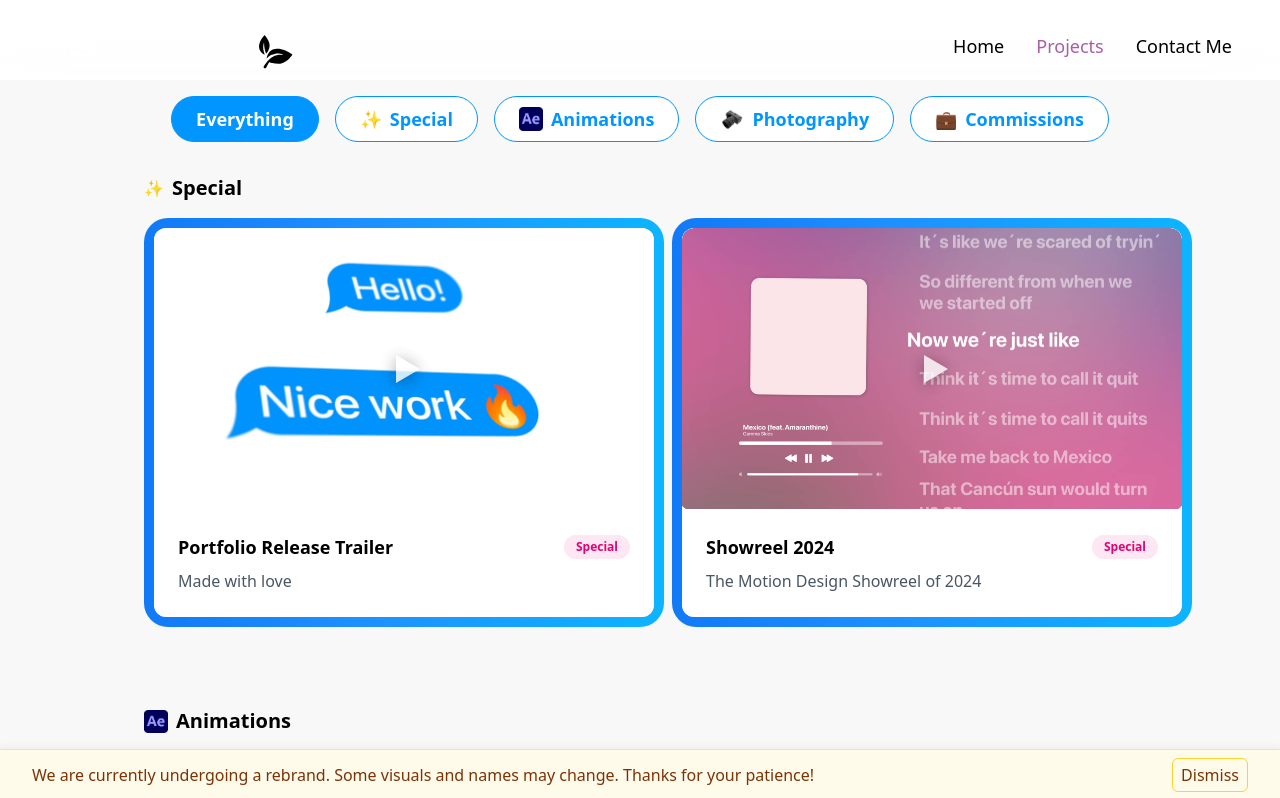
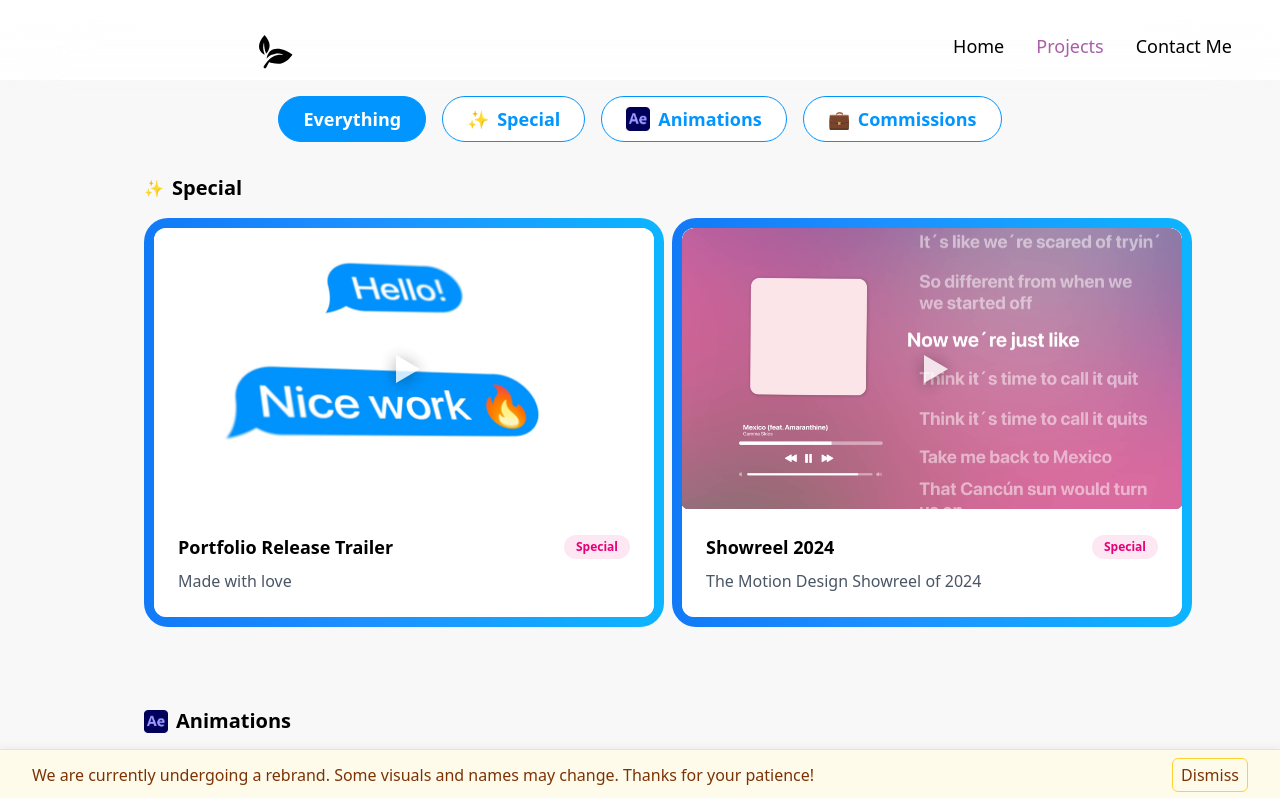
Before and after one commit to Snupai/heymiizu-fm-site, a Next.js app: page /projects in a window 1280 px wide. Shown: the top 798 px of the page. Built offline with nearby package versions, Linux system fonts and the light colour scheme.

Commit message:
removed photography

```diff
--- a/public/data/projectsData.json
+++ b/public/data/projectsData.json
@@ -191,55 +191,6 @@
     ]
   },
   {
-    "name": "Photography",
-    "description": "Photos I made",
-    "icon": "fx3-camera",
-    "projects": [
-      {
-        "title": "Kinoblick",
-        "description": "Wintervacation 2023",
-        "media": { "src": "/projects/photography/Kinoblick.jpg" },
-        "aspect": "3:4"
-      },
-      {
-        "title": "Hotel",
-        "description": "Thailand 2024",
-        "media": { "src": "/projects/photography/hotel.jpg" },
-        "aspect": "3:4"
-      },
-      {
-        "title": "FX30",
-        "description": "Thailand 2024",
-        "media": { "src": "/projects/photography/fx30.jpg" },
-        "aspect": "3:4"
-      },
-      {
-        "title": "The Cabin",
-        "description": "Wintervacation 2025",
-        "media": { "src": "/projects/photography/superior.jpg" },
-        "aspect": "3:4"
-      },
-      {
-        "title": "Mountain Lift",
-        "description": "Wintervacation 2025",
-        "media": { "src": "/projects/photography/Ski_.jpg" },
-        "aspect": "3:4"
-      },
-      {
-        "title": "Peak",
-        "description": "Wintervacation 2025",
-        "media": { "src": "/projects/photography/Mountain.jpg" },
-        "aspect": "3:4"
-      },
-      {
-        "title": "Comfort",
-        "description": "Wintervacation 2025",
-        "media": { "src": "/projects/photography/house_at_night.jpg" },
-        "aspect": "3:4"
-      }
-    ]
-  },
-  {
     "name": "Commissions",
     "description": "Commissioned projects",
     "icon": "💼",
--- a/src/app/HomeSimple.tsx
+++ b/src/app/HomeSimple.tsx
@@ -34,23 +34,23 @@ export default function HomeSimple() {
               </Link>
             </div>
           </div>
-          {/* Photography Card */}
+          {/* Commissions Card (renamed from Photography) */}
           <div className="bg-[#ffffff] rounded-2xl overflow-hidden shadow-lg flex flex-col">
             <div className="relative h-40 w-full">
               <Image
                 src="/fx3.png"
-                alt="Photography"
+                alt="Commissions"
                 fill
                 className="object-contain"
               />
             </div>
             <div className="p-4 flex flex-col flex-1">
-              <h3 className="text-lg font-bold mb-1">Photography</h3>
+              <h3 className="text-lg font-bold mb-1">Commissions</h3>
               <p className="text-gray-600 mb-2 flex-1 text-sm">
-                Photos I made
+                Commissioned projects
               </p>
               <Link
-                href="/projects?category=photography"
+                href="/projects?category=commissions"
                 className="inline-block bg-[#0095FF] text-white px-4 py-1 rounded-full text-xs hover:bg-[#0077CC] transition-colors text-center"
               >
                 See
--- a/src/app/page.tsx
+++ b/src/app/page.tsx
@@ -241,7 +241,7 @@ export default function HomePage() {
               </div>
             </motion.div>
 
-            {/* Photography Card */}
+            {/* Commissions Card (renamed from Photography) */}
             <motion.div
               className="bg-[#ffffff] rounded-2xl overflow-hidden shadow-lg hover:shadow-xl transition-shadow duration-300"
               initial={{ opacity: 0, y: 50 }}
@@ -252,19 +252,19 @@ export default function HomePage() {
               <div className="p-8">
                 <div className="relative h-64 w-full">
                   <Image
-                    src="/fx3.png"
-                    alt="Photography"
+                    src="/Commissions-card.png"
+                    alt="Commissions"
                     fill
                     className="object-contain"
                   />
                 </div>
                 <div className="mt-8">
-                  <h3 className="text-2xl font-bold mb-3">Photography</h3>
+                  <h3 className="text-2xl font-bold mb-3">Commissions</h3>
                   <p className="text-gray-600 mb-6">
-                    Photos I made
+                    Commissioned projects
                   </p>
                   <Link
-                    href="/projects?category=photography"
+                    href="/projects?category=commissions"
                     className="inline-block bg-[#0095FF] text-white px-6 py-2 rounded-full text-sm hover:bg-[#0077CC] transition-colors"
                   >
                     See
--- a/src/app/projects/ProjectsSimple.tsx
+++ b/src/app/projects/ProjectsSimple.tsx
@@ -381,14 +381,7 @@ export const ProjectCard = memo(function ProjectCard({
               project.title
             )}
           </span>
-          <span className="ml-auto px-3 py-1 rounded-full bg-pink-100 text-pink-600 text-xs font-semibold flex items-center gap-1">
-            {categoryName === "Photography" && (
-              <span className="inline-block w-4 h-4 mr-1">
-                <svg viewBox="0 0 24 24" fill="currentColor" className="w-4 h-4"><path d="M12 7a5 5 0 100 10 5 5 0 000-10zm0-5a1 1 0 01.993.883L13 3v1h2.382a1 1 0 01.894.553l.724 1.447 1.447.724A1 1 0 0120 7.618V10h1a1 1 0 01.993.883L22 11v2a1 1 0 01-.883.993L21 14h-1v2.382a1 1 0 01-.553.894l-1.447.724-.724 1.447A1 1 0 0116.382 20H14v1a1 1 0 01-.883.993L13 22h-2a1 1 0 01-.993-.883L10 21v-1H7.618a1 1 0 01-.894-.553l-.724-1.447-1.447-.724A1 1 0 014 16.382V14H3a1 1 0 01-.993-.883L2 13v-2a1 1 0 01.883-.993L3 10h1V7.618a1 1 0 01.553-.894l1.447-.724.724-1.447A1 1 0 017.618 4H10V3a1 1 0 01.883-.993L11 2h2z" /></svg>
-              </span>
-            )}
-            {categoryName}
-          </span>
+          <span className="ml-auto px-3 py-1 rounded-full bg-pink-100 text-pink-600 text-xs font-semibold flex items-center gap-1">{categoryName}</span>
         </div>
         <p className="text-gray-600 text-base">{project.description}</p>
       </div>
--- a/src/app/projects/page.tsx
+++ b/src/app/projects/page.tsx
@@ -248,14 +248,7 @@ function ProjectCard({
               project.title
             )}
           </span>
-          <span className="ml-auto px-3 py-1 rounded-full bg-pink-100 text-pink-600 text-xs font-semibold flex items-center gap-1">
-            {categoryName === "Photography" && (
-              <span className="inline-block w-4 h-4 mr-1">
-                {renderCategoryIcon("fx3-camera")}
-              </span>
-            )}
-            {categoryName}
-          </span>
+          <span className="ml-auto px-3 py-1 rounded-full bg-pink-100 text-pink-600 text-xs font-semibold flex items-center gap-1">{categoryName}</span>
         </div>
         <p className="text-gray-600 text-base">{project.description}</p>
       </div>
@@ -473,8 +466,6 @@ export default function ProjectsPage() {
 
       if (categoryParam === "after-effects") {
         categoryName = "Animations";
-      } else if (categoryParam === "photography") {
-        categoryName = "Photography";
       } else if (categoryParam === "special") {
         categoryName = "Special";
       } else if (categoryParam === "commissions") {
@@ -502,8 +493,6 @@ export default function ProjectsPage() {
 
     if (categoryName === "Animations") {
       categoryParam = "after-effects";
-    } else if (categoryName === "Photography") {
-      categoryParam = "photography";
     } else if (categoryName === "Special") {
       categoryParam = "special";
     } else if (categoryName === "Commissions") {
--- a/src/app/projects/projectsData.ts
+++ b/src/app/projects/projectsData.ts
@@ -210,55 +210,6 @@ const projectsData: Category[] = [
     ]
   },
   {
-    name: "Photography",
-    description: "Photos I made",
-    icon: "fx3-camera",
-    projects: [
-      {
-        title: "Kinoblick",
-        description: "Wintervacation 2023",
-        media: { src: "/projects/photography/Kinoblick.jpg" },
-        aspect: "3:4"
-      },
-      {
-        title: "Hotel",
-        description: "Thailand 2024",
-        media: { src: "/projects/photography/hotel.jpg" },
-        aspect: "3:4"
-      },
-      {
-        title: "FX30",
-        description: "Thailand 2024",
-        media: { src: "/projects/photography/fx30.jpg" },
-        aspect: "3:4"
-      },
-      {
-        title: "The Cabin",
-        description: "Wintervacation 2025",
-        media: { src: "/projects/photography/superior.jpg" },
-        aspect: "3:4"
-      },
-      {
-        title: "Mountain Lift",
-        description: "Wintervacation 2025",
-        media: { src: "/projects/photography/Ski_.jpg" },
-        aspect: "3:4"
-      },
-      {
-        title: "Peak",
-        description: "Wintervacation 2025",
-        media: { src: "/projects/photography/Mountain.jpg" },
-        aspect: "3:4"
-      },
-      {
-        title: "Comfort",
-        description: "Wintervacation 2025",
-        media: { src: "/projects/photography/house_at_night.jpg" },
-        aspect: "3:4"
-      }
-    ]
-  },
-  {
     name: "Commissions",
     description: "Commissioned projects",
     icon: "💼",
```
Also changed, not shown: public/Commissions-card.png (added).
